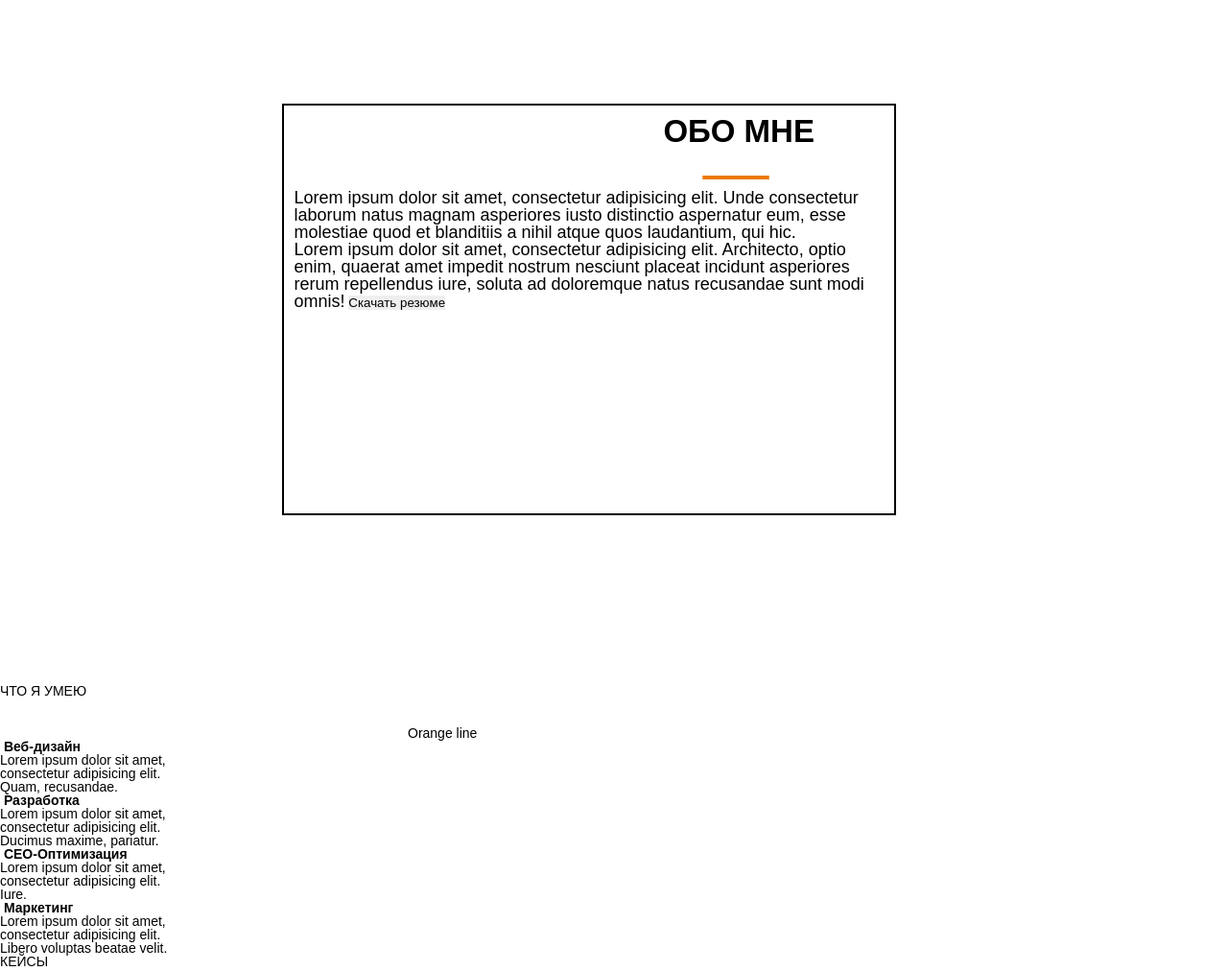
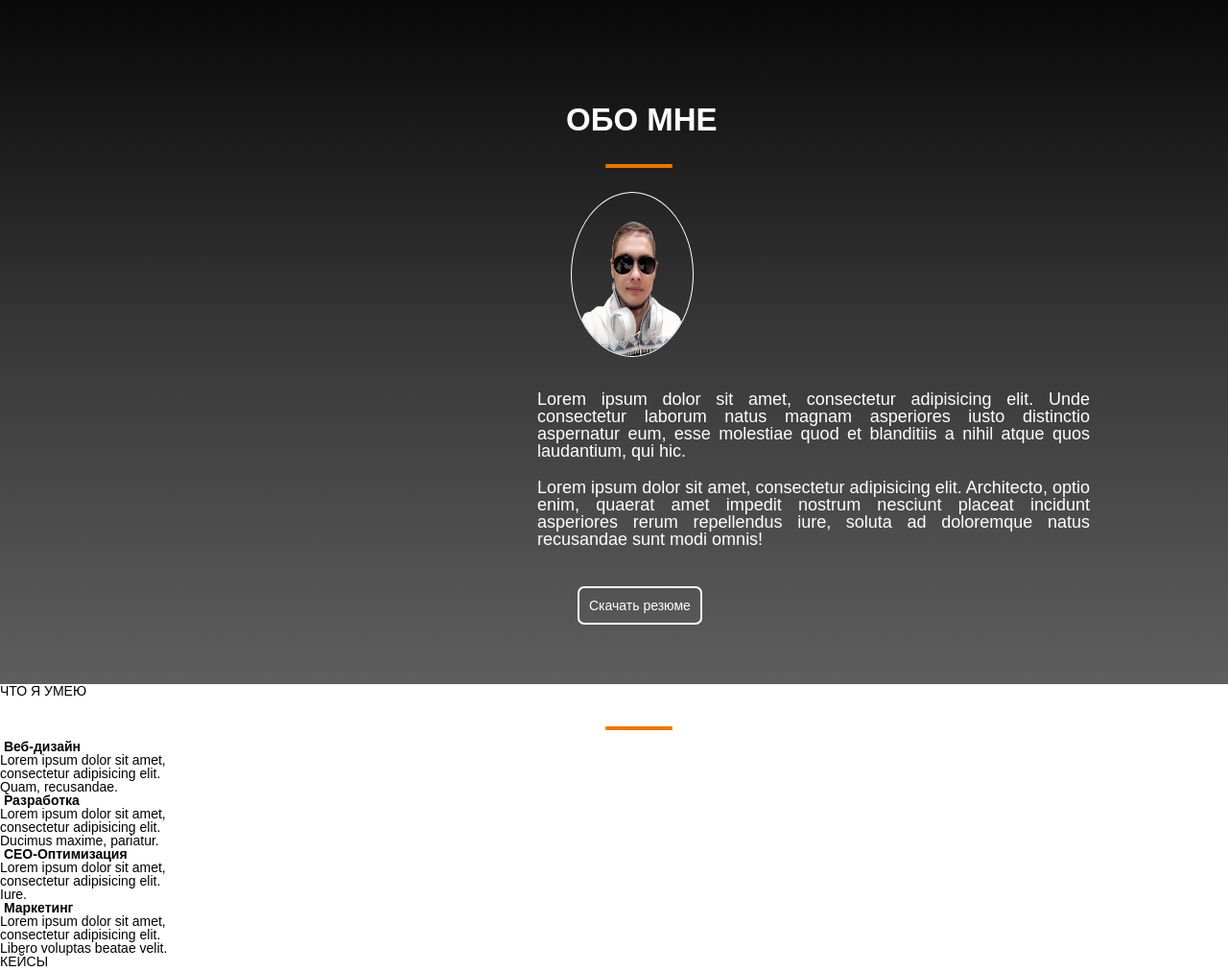
Before and after one commit to AlexStenin/AlexStenin.github.io, a plain HTML site: page src/index.html in a window 1280 px wide. Shown: the part 802-1814 px from the top of the page at 96% size. Drawn offline with Linux system fonts and the light colour scheme.

Commit message:
2й блок "обо мне" переделал

```diff
--- a/src/css/style.css
+++ b/src/css/style.css
@@ -55,7 +55,7 @@ nav{
     background: none;
     border-radius: 7px;
     color: #fff;
-    font-size: 14px;
+    font-size: 16px;
     padding: 0px 16px;
     margin: 55px 14px 0px 14px;
 }
@@ -63,25 +63,56 @@ nav{
     float: left;
     width: 100%;
     height: 715px;
+    /* Permalink - use to edit and share this gradient: https://colorzilla.com/gradient-editor/#080808+0,383838+50,5e5e5e+100 */
+background: #080808; /* Old browsers */
+background: -moz-linear-gradient(top,  #080808 0%, #383838 50%, #5e5e5e 100%); /* FF3.6-15 */
+background: -webkit-linear-gradient(top,  #080808 0%,#383838 50%,#5e5e5e 100%); /* Chrome10-25,Safari5.1-6 */
+background: linear-gradient(to bottom,  #080808 0%,#383838 50%,#5e5e5e 100%); /* W3C, IE10+, FF16+, Chrome26+, Opera12+, Safari7+ */
+filter: progid:DXImageTransform.Microsoft.gradient( startColorstr='#080808', endColorstr='#5e5e5e',GradientType=0 ); /* IE6-9 */
 
 }
-.container{
-    border: 2px solid;
-    width:50%;
-    height:60%;
-    margin: 110px 0px 0px 23%;
-    padding: 10px 10px 10px 10px;
+
+#pic {
+    margin: 15px 0px 15px calc(46% + 6px);
+
+    width: 10%;
+    height: 24%;
+    border: 1px solid #fff;
+    border-radius: 50%;
 }
-.container h2{
+
+.about_me h2{
     font-size: 33px;
     font-weight: bold;
-    padding-left: 385px;
+    margin-top: 110px;
+    margin-left: calc(50% - 50px);
+    color: #fff;
 }
-.container>span{
+
+.about_me span{
+    width: 45%;
+    display: block;
+    text-align: justify;
     font-size: 18px;
-    padding-top: 50px;
+    margin-top: 20px;
+    margin-left: 560px;
+    color: #fff;
 }
-.line{
+
+.about_me input{
+    height: 40px;
+    text-align: center;
+    border: 2px solid #fff;
+    background: none;
+    border-radius: 7px;
+    color: #fff;
+    font-size: 14px;
+    padding: 0px 10px;
+    margin: 40px 14px 0px calc(50% - 38px);
+
+}
+
+#line{
     margin-top: 30px;
-    margin-left: 425px;
+    margin-left: calc(50% - 10px);
 }
--- a/src/index.html
+++ b/src/index.html
@@ -35,33 +35,27 @@
             <h4>Фулл стек веб-разработчик</h4>
             <input type="submit" value="Обо мне">
             <input type="submit" value="Мои работы">
-
-            <!--<img src="" alt=""> фото на main screen допилить в css-->
-
         </div>
     </div>
 
     <div class="about_me">
-        <div class="container">
-            <h2>ОБО МНЕ</h2>
-            <div class="line"><img src="img/line.png" alt=""></div>
-            <!--Сделать в css-->
 
-            <!--<img src="#" alt=""> фото из main screen'a сделать по меньше в круге-->
+        <h2>ОБО МНЕ</h2>
+        <div id="line"><img src="img/line.png" alt=""></div>
+        <img src="img/me.png" alt="" id="pic">
+        <span>Lorem ipsum dolor sit amet, consectetur adipisicing elit. Unde consectetur laborum natus magnam asperiores iusto distinctio aspernatur eum, esse molestiae quod et blanditiis a nihil atque quos laudantium, qui hic.</span>
+        <span>Lorem ipsum dolor sit amet, consectetur adipisicing elit. Architecto, optio enim, quaerat amet impedit nostrum nesciunt placeat incidunt asperiores rerum repellendus iure, soluta ad doloremque natus recusandae sunt modi omnis!</span>
 
-            <span>Lorem ipsum dolor sit amet, consectetur adipisicing elit. Unde consectetur laborum natus magnam asperiores iusto distinctio aspernatur eum, esse molestiae quod et blanditiis a nihil atque quos laudantium, qui hic.</span> <br>
-            <span>Lorem ipsum dolor sit amet, consectetur adipisicing elit. Architecto, optio enim, quaerat amet impedit nostrum nesciunt placeat incidunt asperiores rerum repellendus iure, soluta ad doloremque natus recusandae sunt modi omnis!</span>
+        <input type="submit" value="Скачать резюме">
+        <!--Добваить мини пикчу download'a-->
 
-            <input type="submit" value="Скачать резюме">
-            <!--Добваить мини пикчу download'a-->
-        </div>
     </div>
 
     <div class="what_i_can">
 
         <h2>ЧТО Я УМЕЮ</h2>
 
-        <div class="line">Orange line</div>
+        <div id="line"><img src="img/line.png" alt=""></div>
         <!--Сделать в css-->
 
         <div class="block_description">
@@ -113,7 +107,7 @@
 
         <h2>КЕЙСЫ</h2>
 
-        <div class="line">Orange line</div>
+        <div id="line"><img src="img/line.png" alt=""></div>
         <!--Сделать в css-->
 
         <span>Lorem ipsum dolor sit amet, consectetur adipisicing elit. Consequatur, consectetur, quae! Explicabo repudiandae labore, nostrum.</span>
@@ -187,7 +181,7 @@
 
         <h2>НЕМНОГО СТАТИСТИКИ</h2>
 
-        <div class="line">Orange line</div>
+        <div id="line"><img src="img/line.png" alt=""></div>
         <!--Сделать в css-->
 
         <div class="block_statistic">
@@ -227,7 +221,7 @@
 
         <h2>ОТЗЫВЫ</h2>
 
-        <div class="line">Orange line</div>
+        <div id="line"><img src="img/line.png" alt=""></div>
         <!--Сделать в css-->
 
         <div class="scroller">
@@ -245,7 +239,7 @@
         <div class="contacts">
             <h2>МОИ КОНТАКТЫ</h2>
 
-            <div class="line">Orange line</div>
+            <div class="line"><img src="img/line.png" alt=""></div>
             <!--Сделать в css-->
             <span>Lorem ipsum dolor sit amet, consectetur adipisicing elit. Quaerat totam nam eveniet accusantium maxime illo error eum accusamus amet libero?</span>
 
```
